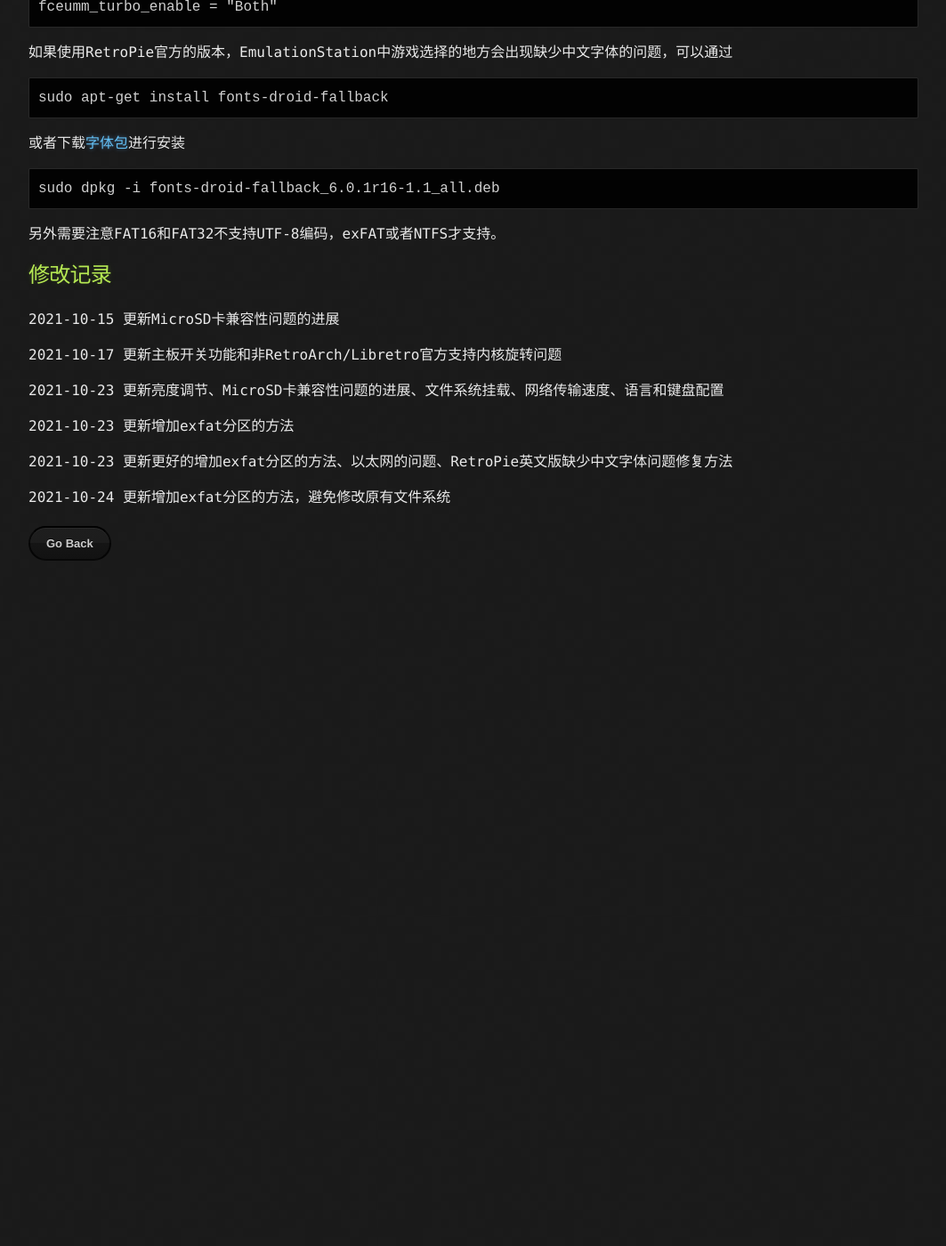
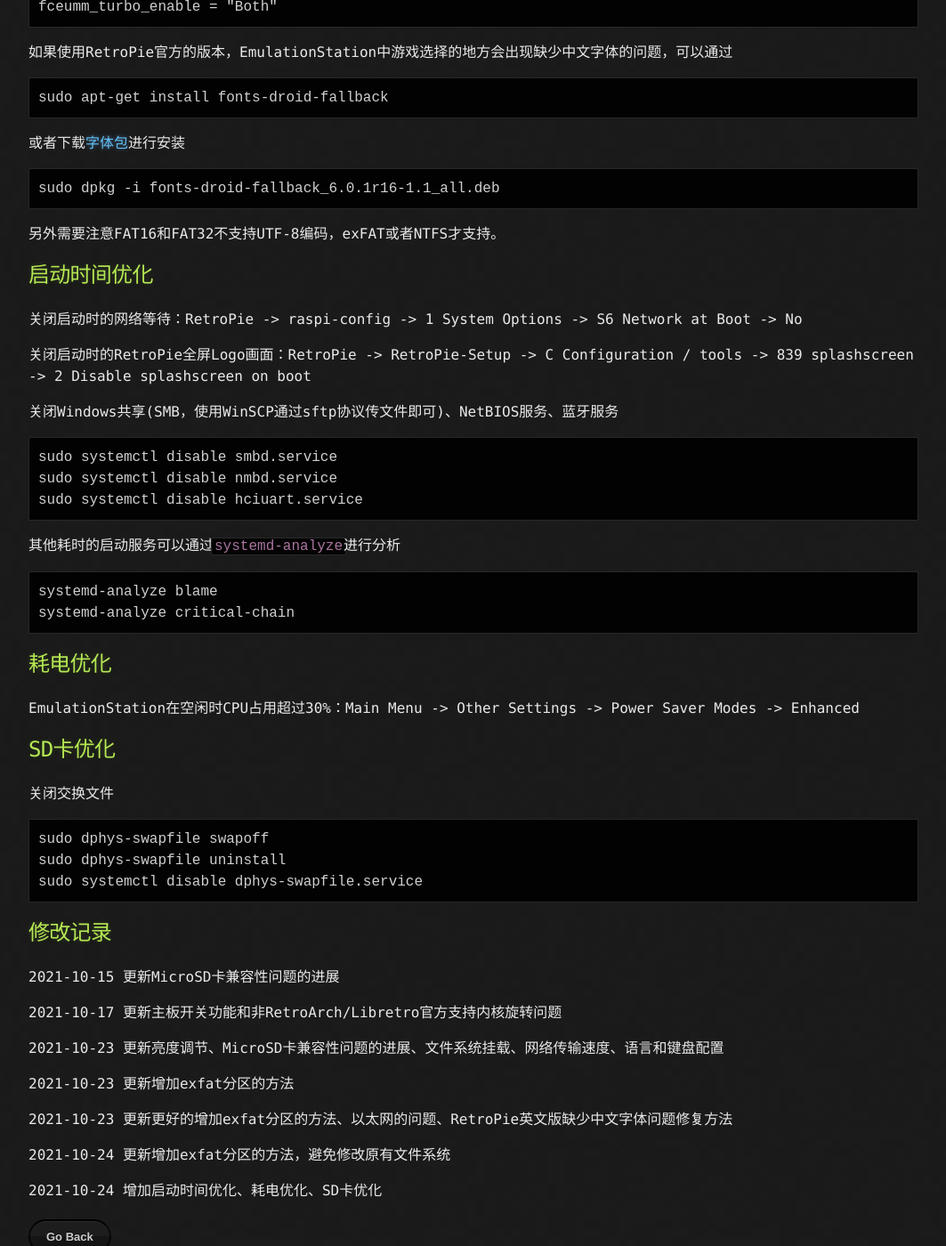
Before and after one commit to IanusInferus/ianusinferus.github.io, a Jekyll site: the page built from posts/202110/20211011_GPM2804.md, in a window 1280 px wide and 1400 px high, scrolled down 8015 px. Shown: the whole window at 89% size, without its empty margins (108-1171 px from the left). Built offline with Jekyll 4.4.1, drawn with Linux system fonts in a browser that asks for light colours; comment, search, counter and statistics services are not loaded; before the commit the page ends 8645 px from its top, so only the background shows below that.

Commit message:
更新“微雪GPM2804掌机使用感想”

```diff
--- a/posts/202110/20211011_GPM2804.md
+++ b/posts/202110/20211011_GPM2804.md
@@ -227,6 +227,35 @@ MicroSD卡在Windows上新分区可能会显示成隐藏的，使用DiskGenius
 
 另外需要注意FAT16和FAT32不支持UTF-8编码，exFAT或者NTFS才支持。
 
+## 启动时间优化
+
+关闭启动时的网络等待：RetroPie -> raspi-config -> 1 System Options -> S6 Network at Boot -> No
+
+关闭启动时的RetroPie全屏Logo画面：RetroPie -> RetroPie-Setup -> C Configuration / tools -> 839 splashscreen -> 2 Disable splashscreen on boot
+
+关闭Windows共享(SMB，使用WinSCP通过sftp协议传文件即可)、NetBIOS服务、蓝牙服务
+
+    sudo systemctl disable smbd.service
+    sudo systemctl disable nmbd.service
+    sudo systemctl disable hciuart.service
+
+其他耗时的启动服务可以通过`systemd-analyze`进行分析
+
+    systemd-analyze blame
+    systemd-analyze critical-chain
+
+## 耗电优化
+
+EmulationStation在空闲时CPU占用超过30%：Main Menu -> Other Settings -> Power Saver Modes -> Enhanced
+
+## SD卡优化
+
+关闭交换文件
+
+    sudo dphys-swapfile swapoff
+    sudo dphys-swapfile uninstall
+    sudo systemctl disable dphys-swapfile.service
+
 ## 修改记录
 
 2021-10-15 更新MicroSD卡兼容性问题的进展
@@ -240,3 +269,5 @@ MicroSD卡在Windows上新分区可能会显示成隐藏的，使用DiskGenius
 2021-10-23 更新更好的增加exfat分区的方法、以太网的问题、RetroPie英文版缺少中文字体问题修复方法
 
 2021-10-24 更新增加exfat分区的方法，避免修改原有文件系统
+
+2021-10-24 增加启动时间优化、耗电优化、SD卡优化
```
